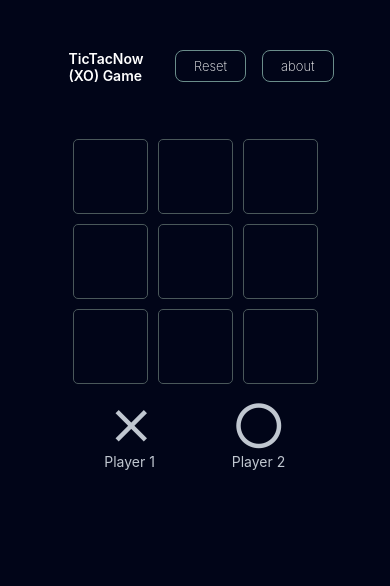
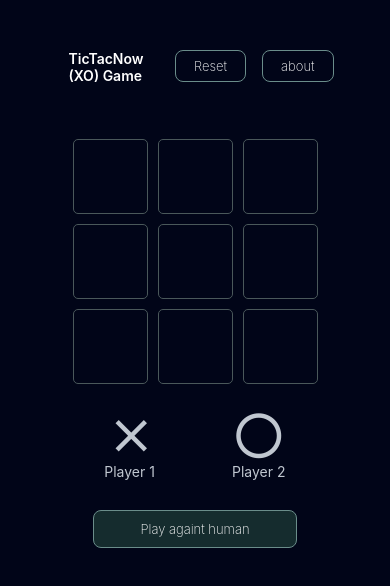
Before and after one commit to msoheilizadi/TicTacNow, a React Native app: screen / in a window 390 px wide. Shown: the top 586 px of the page. Built offline with nearby package versions, Linux system fonts and the light colour scheme.

Commit message:
add button for player to choose want to play againts ai or human, add easy ai that choose aswer random

```diff
--- a/components/GameScreen.js
+++ b/components/GameScreen.js
@@ -1,7 +1,7 @@
 import react, {forwardRef, useImperativeHandle, useState} from "react";
 import { Text, StyleSheet, Pressable, View, FlatList } from "react-native";
 import { MaterialCommunityIcons } from '@expo/vector-icons';
-
+import { easyAI } from "./ai";
 
 function GameScreen(props, ref) {
     const [clicked, setClicked] = useState(Array(9).fill("#4A585A"));
@@ -9,6 +9,27 @@ function GameScreen(props, ref) {
     const [playerChoices, setPlayerChoices] = useState(Array(9).fill("not played"));
     const [gameStatus, setGameStatus] = useState(true);
     const [player, setPlayer] = useState("second");
+    const [playKind, setPlayKind] = useState(0);
+    const [player2Name, setPlayer2Name] = useState("Player 2");
+
+    const playKindOrder = ["human", "easy AI", "medium AI", "hard AI"];
+
+    function changePlaykind() {
+        setPlayKind((prev) => {
+            prev++;
+            if (prev > 3) {
+                prev = 0
+            }
+            return prev
+        })
+        if (playKind == 3){
+            setPlayer2Name("Player 2")
+        }
+        else {
+            setPlayer2Name("AI")
+        }
+        resetGame();
+    }
 
     function CheckWinner(choices) {
         //Rows
@@ -30,11 +51,11 @@ function GameScreen(props, ref) {
 
             if (ScoreX == 3) {
                 setGameStatus(false);
-                return "first player"
+                return "second player"
             }
             if (ScoreO == 3) {
                 setGameStatus(false);
-                return "second player"
+                return "first player"
             }
         }
 
@@ -56,40 +77,36 @@ function GameScreen(props, ref) {
                     break
                 }
             }
-
-            console.log(ScoreX, ScoreO);
-
-
             if (ScoreX == 3) {
                 setGameStatus(false);
-                return "first player"
+                return "second player"
             }
 
             if (ScoreO == 3) {
                 setGameStatus(false);
-                return "second player"
+                return "first player"
             }
         }
 
         //in X direction
         if (choices[0] == "first" && choices[4] == "first" && choices[8] == "first"){
             setGameStatus(false);
-            return "first player"
+            return "second player"
         }
 
         if (choices[2] == "first" && choices[4] == "first" && choices[6] == "first"){
             setGameStatus(false);
-            return "first player"
+            return "second player"
         }
 
         if (choices[0] == "second" && choices[4] == "second" && choices[8] == "second"){
             setGameStatus(false);
-            return "second player"
+            return "first player"
         }
 
         if (choices[2] == "second" && choices[4] == "second" && choices[6] == "second"){
             setGameStatus(false);
-            return "second player"
+            return "first player"
         }
         //Draw
         for (let i = 0; i < 9; i++) {
@@ -106,27 +123,70 @@ function GameScreen(props, ref) {
         const update = [...clicked];
         const updatLastClick = Array(9).fill("#4A585A");
         const updateChoice = [...playerChoices];
+
+
         if (update[button] == "#4A585A"){
-            if (player == "first") {
+            if (player == "second") {
+                update[button] = "#48BD7D";
+                updatLastClick[button] = "#48BD7D";
+                updateChoice[button] = "second";
+
+                setClicked(update);
+                setLastClicked(updatLastClick);
+                setPlayerChoices(updateChoice);
+
+                console.log(playKind);
+
+                const result = CheckWinner(updateChoice);
+                if (result != "countine") {
+                    setPlayer(result)
+                }
+
+                else if (playKind != 0) {
+                    setTimeout(() => {
+
+                        const aiClicked = [...update];
+                        const aiLastClick = Array(9).fill("#4A585A");
+                        const aiChoices = [...updateChoice];
+
+                        const asnwerAI = easyAI(updateChoice);
+
+                        aiClicked[asnwerAI] = "#EA4934";
+                        aiLastClick[asnwerAI] = "#EA4934";
+                        aiChoices[asnwerAI] = "first";
+
+                        setClicked(aiClicked);
+                        setLastClicked(aiLastClick);
+                        setPlayerChoices(aiChoices);
+
+                        const result = CheckWinner(aiChoices);
+                        if (result !== "countine") {
+                            setPlayer("AI");
+                        }
+                    },500)
+                }
+                else {
+                    setPlayer("first")
+                }
+
+            }
+            else {
                 update[button] = "#EA4934";
                 updatLastClick[button] = "#EA4934";
                 updateChoice[button] = "first";
-                setPlayer("second");
+
+                setClicked(update);
+                setLastClicked(updatLastClick);
+                setPlayerChoices(updateChoice);
+
+                const result = CheckWinner(updateChoice);
+                if (result !== "countine") {
+                    setPlayer(result);
+                } else {
+                    setPlayer("second");
+                }
             }
-            else {
-                update[button] = "#48BD7D";
-                updatLastClick[button] = "#48BD7D";
-                updateChoice[button] = "second";
-                setPlayer("first");
-            }
-            setClicked(update);
-            setLastClicked(updatLastClick);
-            setPlayerChoices(updateChoice);
         }
-        if (CheckWinner(updateChoice) != "countine") {
-            setPlayer(CheckWinner(updateChoice))
-        }
-
     }
 
     useImperativeHandle(ref, () => ({
@@ -135,7 +195,7 @@ function GameScreen(props, ref) {
 
     function resetGame() {
         setClicked(Array(9).fill("#4A585A"));
-        setPlayer("first");
+        setPlayer("second");
         setLastClicked(Array(9).fill("#4A585A"));
         setPlayerChoices(Array(9).fill("not played"));
         setGameStatus(true);
@@ -171,16 +231,18 @@ function GameScreen(props, ref) {
                         contentContainerStyle={{gap: 0}}
                         style={{flexGrow: 0}}
                     />
-                    <View style={{flexDirection: "row",marginTop: 10, justifyContent: "space-around"}}>
+                    <View style={{flexDirection: "row",marginVertical: 20, justifyContent: "space-around"}}>
                         <View>
                                 <MaterialCommunityIcons name="close" size={54} color="#C0C7D0" />
                                 <Text style={{color: "#C0C7D0"}}>Player 1</Text>
                         </View>
-                        <View>
+                        <View style={{justifyContent: "center", alignItems: "center"}}>
                                 <MaterialCommunityIcons name="circle-outline" size={54} color="#C0C7D0" />
-                                <Text style={{color: "#C0C7D0"}}>Player 2</Text>
+                                <Text style={{color: "#C0C7D0", justifyContent: "center", alignItems: "center"}}>{player2Name}</Text>
                         </View>
-                        </View>
+                    </View>
+                    <View style={{ alignItems:"center"}}><Pressable onPress={changePlaykind} style={styles.Button}><Text style={styles.ButtonText}>Play againt {playKindOrder[playKind]}</Text></Pressable></View>
+
                 </>) : (
                     <Text style={{color: "white"}}>{player}</Text>
                 )}
@@ -202,6 +264,24 @@ const styles = StyleSheet.create({
         justifyContent: "center",
         alignItems: "center"
     },
+    Button: {
+        borderColor: "#6A8D8A",
+        borderRadius: 8,
+        borderWidth: 1,
+        paddingVertical: 5,
+        marginHorizontal: 8,
+        alignItems: "center",
+        justifyContent: "center",
+        height: 38,
+        width: "80%",
+        marginTop: 10,
+        backgroundColor: "#152C2E"
+    },
+    ButtonText: {
+        fontSize: 13,
+        fontWeight: 200,
+        color: "white",
+    }
 })
 
 export default forwardRef(GameScreen);
--- /dev/null
+++ b/components/ai.js
@@ -0,0 +1,22 @@
+function getEmptyCells(board) {
+    const emptyCells = []
+    for(let i = 0; i < 9; i++) {
+        if (board[i] == "not played") {
+            emptyCells.push(i)
+        }
+    }
+    return emptyCells
+}
+
+
+export function easyAI(board) {
+    const empty = getEmptyCells(board)
+    return empty[Math.floor(Math.random() * empty.length)];
+}
+
+export function mediumAI(board) {
+    //check if he can win
+    //check if he can block
+    //pick random (can use easy AI)
+
+}
```
Also changed, not shown: App.js (indentation only).
